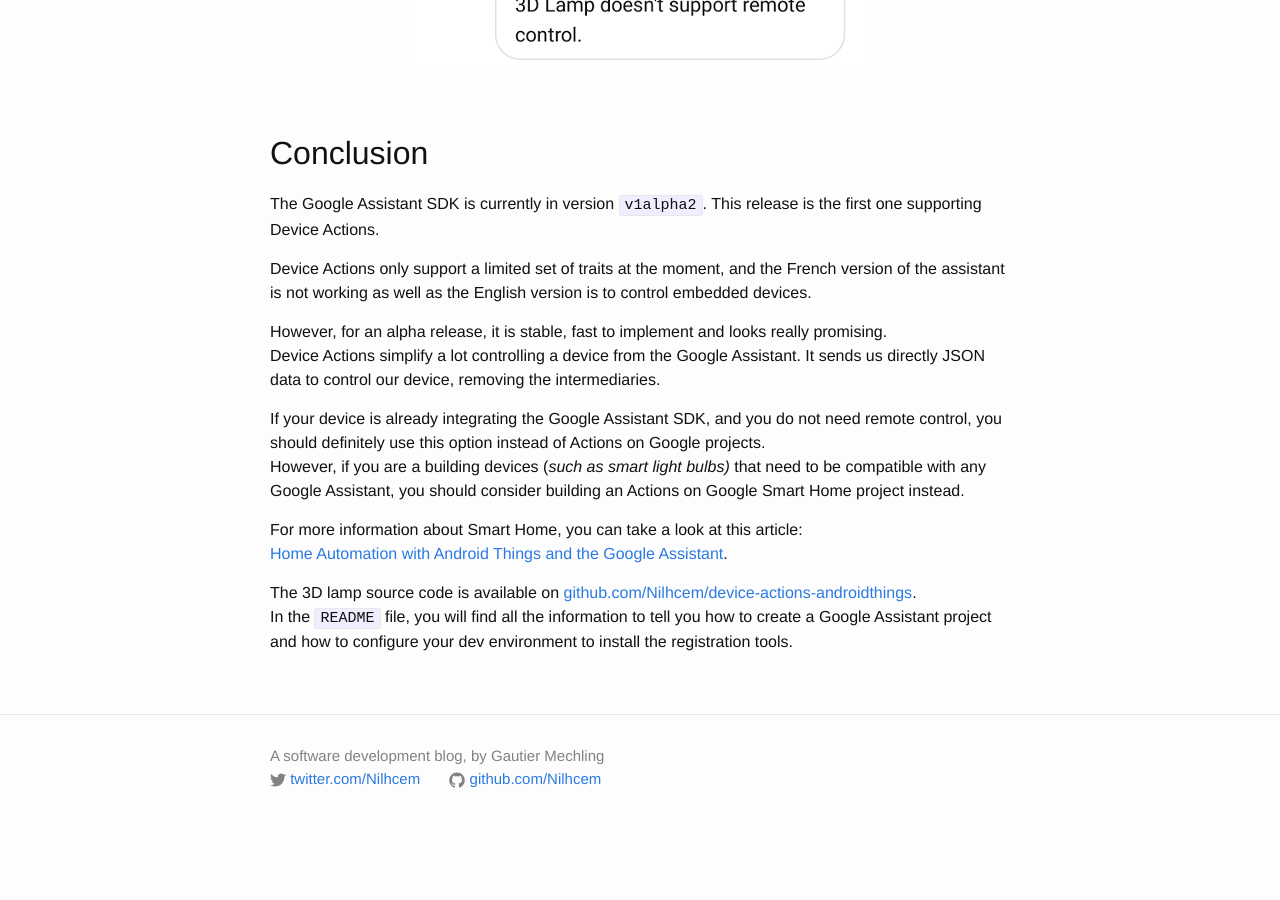
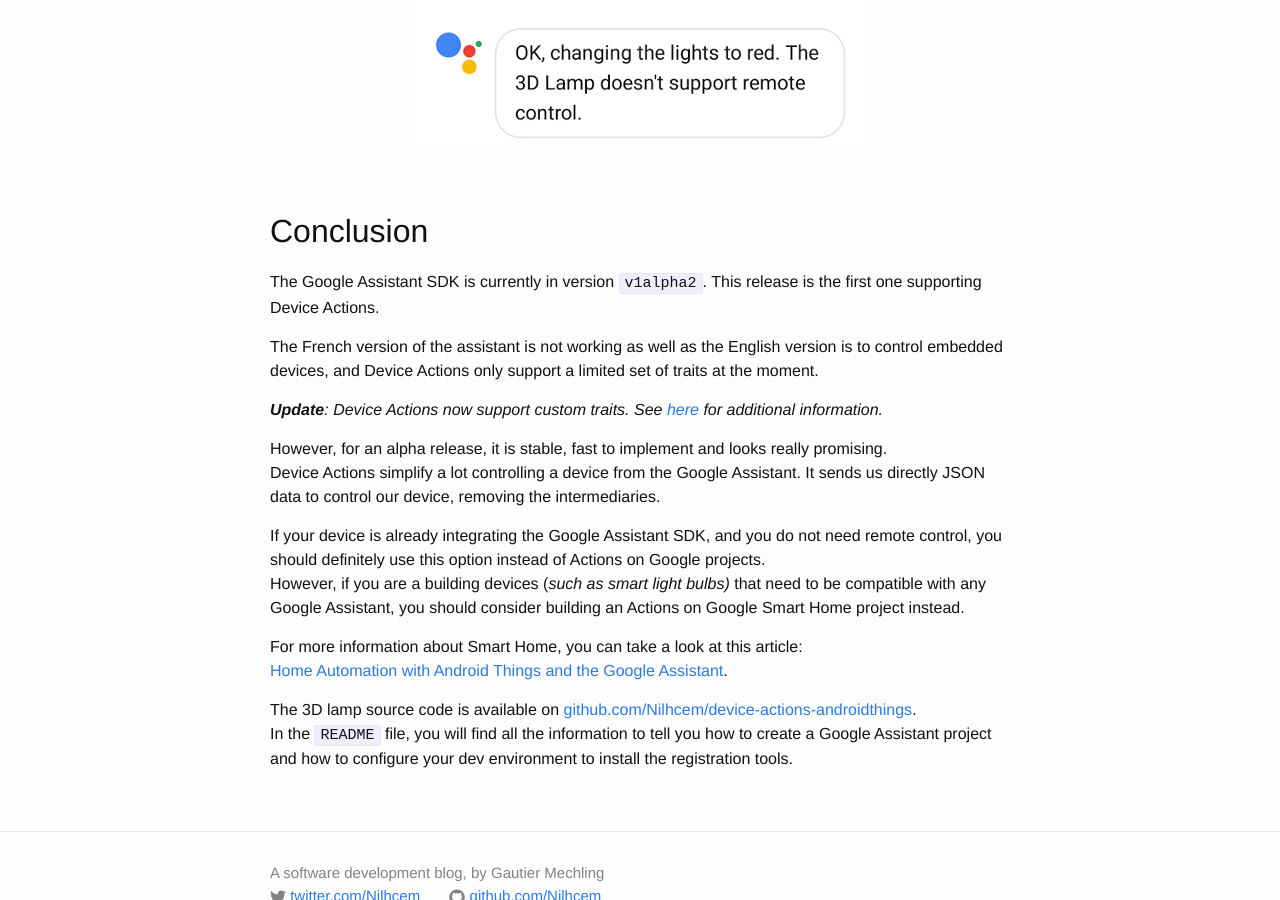
Before and after one commit to Nilhcem/nilhcem.github.io, a Jekyll site: the page built from _posts/2018-01-02-a-look-at-google-assistant-device-actions.md, in a window 1280 px wide and 900 px high, scrolled down 9398 px. Built offline with Jekyll 4.4.1, drawn with Linux system fonts in a browser that asks for light colours; comment, search, counter and statistics services are not loaded; before the commit the page ends 10233 px from its top, so only the background shows below that; some of the changed text lies outside the part shown.

Commit message:
Update device actions article to mention about custom actions + new interface to register devices

```diff
--- a/_posts/2018-01-02-a-look-at-google-assistant-device-actions.md
+++ b/_posts/2018-01-02-a-look-at-google-assistant-device-actions.md
@@ -99,6 +99,10 @@
 We want to be able to use the Google Assistant to control the 3D lamp and change its color and brightness. First, we need to register the device to tell that it supports the `OnOff`, `ColorSpectrum` and `Brightness` traits.
 
 To register a device, Google provides a [Python tool][python-tool] and a [REST API][rest-api]. Choose the one you prefer.
+
+_**Update**: There is now an easier way to register devices, using the Google Assistant Developer Console.
+More information [on this link][register-device]._
+
 We will use the Python command line tool, as it is a good choice to get started quickly.
 
 The first command we have to execute is to register a **device model**, which is an abstraction representing what our device can do.
@@ -247,7 +251,9 @@
 
 The Google Assistant SDK is currently in version `v1alpha2`. This release is the first one supporting Device Actions.
 
-Device Actions only support a limited set of traits at the moment, and the French version of the assistant is not working as well as the English version is to control embedded devices.
+The French version of the assistant is not working as well as the English version is to control embedded devices, and Device Actions only support a limited set of traits at the moment.
+
+_**Update**: Device Actions now support custom traits. See [here][custom-device-actions] for additional information._
 
 However, for an alpha release, it is stable, fast to implement and looks really promising.
 Device Actions simplify a lot controlling a device from the Google Assistant. It sends us directly JSON data to control our device, removing the intermediaries.
@@ -270,7 +276,9 @@
 [blinkt-driver]: https://github.com/Nilhcem/blinkt-androidthings/
 [mpr121-driver]: https://github.com/Nilhcem/mpr121-androidthings
 [configure-project]: https://developers.google.com/assistant/sdk/guides/library/python/embed/config-dev-project-and-account
+[register-device]: https://developers.google.com/assistant/sdk/guides/service/python/embed/register-device
 [registration-tool-help]: https://developers.google.com/assistant/sdk/reference/device-registration/device-tool
+[custom-device-actions]: https://developers.google.com/assistant/sdk/guides/service/python/extend/custom-actions
 [smart-home-article]: http://nilhcem.com/android-things/google-assistant-smart-home
 [source-code]: https://github.com/Nilhcem/device-actions-androidthings
 
```
